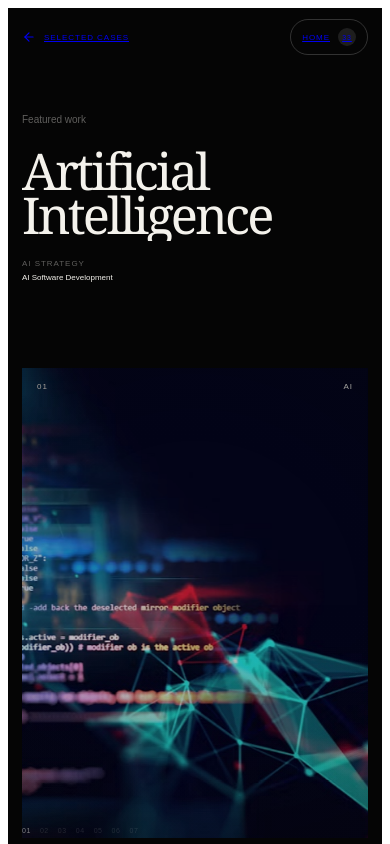
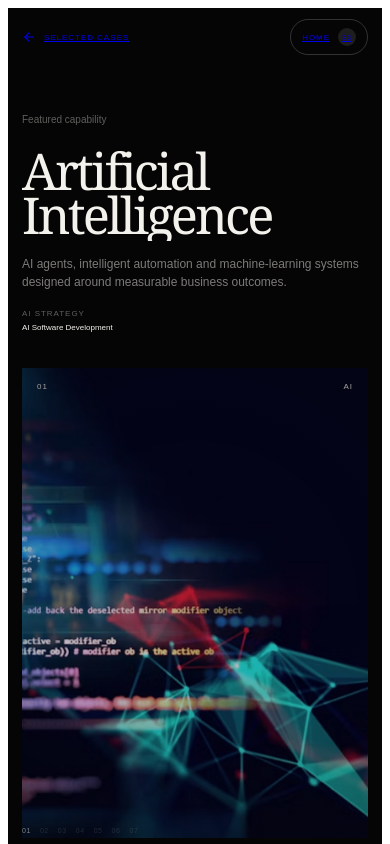
Before and after one commit to Dpehect/Trionn, a Next.js app: page /cases/ai-software-development-finland in a window 390 px wide. Shown: the top 844 px of the page. Built offline with nearby package versions, Linux system fonts and the light colour scheme.

Commit message:
detay ilk güncelleme

```diff
--- a/app/globals.css
+++ b/app/globals.css
@@ -1579,3 +1579,105 @@
     transform: none !important;
   }
 }
+
+
+/* Part 01 revision — vertical scene transitions and pointer-responsive imagery */
+.fw-slides {
+  overflow: hidden;
+}
+
+.fw-slide {
+  clip-path: none !important;
+  visibility: visible;
+  transform: translate3d(0, 0, 0);
+  will-change: transform;
+}
+
+.fw-slide__copy {
+  overflow: hidden;
+}
+
+.fw-slide__description {
+  max-width: 430px;
+  margin: 26px 0 0;
+  color: rgba(244,242,236,.5);
+  font-size: 13px;
+  line-height: 1.65;
+}
+
+.fw-slide__media {
+  perspective: 1100px;
+  cursor: crosshair;
+}
+
+.fw-slide__image {
+  width: 104%;
+  height: 104%;
+  margin: -2%;
+  transform-origin: center;
+  backface-visibility: hidden;
+}
+
+.fw-slide__wave {
+  position: absolute;
+  z-index: 4;
+  left: 0;
+  top: 0;
+  width: 220px;
+  aspect-ratio: 1;
+  border-radius: 50%;
+  opacity: 0;
+  pointer-events: none;
+  transform: translate(-50%, -50%) scale(.7);
+  background:
+    radial-gradient(
+      circle,
+      rgba(255,255,255,.18) 0%,
+      rgba(255,255,255,.08) 22%,
+      rgba(255,255,255,.025) 46%,
+      transparent 72%
+    );
+  filter: blur(8px);
+  mix-blend-mode: screen;
+}
+
+.fw-slide__wave::before,
+.fw-slide__wave::after {
+  content: "";
+  position: absolute;
+  inset: 18%;
+  border: 1px solid rgba(255,255,255,.14);
+  border-radius: 50%;
+}
+
+.fw-slide__wave::after {
+  inset: 34%;
+  border-color: rgba(255,255,255,.09);
+}
+
+@media (max-width: 900px) {
+  .fw-slide__description {
+    max-width: 100%;
+    margin-top: 14px;
+    font-size: 12px;
+    line-height: 1.5;
+  }
+
+  .fw-slide__wave {
+    display: none;
+  }
+}
+
+@media (prefers-reduced-motion: reduce) {
+  .fw-slide {
+    transform: none !important;
+  }
+
+  .fw-slide:not(:first-child) {
+    display: none;
+  }
+
+  .fw-slide__wave {
+    display: none;
+  }
+}
--- a/components/case-study-page.tsx
+++ b/components/case-study-page.tsx
@@ -13,43 +13,57 @@ gsap.registerPlugin(ScrollTrigger, useGSAP);
 const featuredSlides = [
   {
     category: "AI",
+    eyebrow: "Featured capability",
     title: "Artificial Intelligence",
+    description: "AI agents, intelligent automation and machine-learning systems designed around measurable business outcomes.",
     image: "/detail-part-01/ai-strategy.jpg",
     label: "AI Strategy",
   },
   {
     category: "Data",
+    eyebrow: "Featured capability",
     title: "Data Platforms",
+    description: "Operational data products that turn complex information into clear decisions, forecasts and scalable workflows.",
     image: "/detail-part-01/data-platform.jpg",
     label: "Data Systems",
   },
   {
     category: "Software",
+    eyebrow: "Featured capability",
     title: "Software Engineering",
+    description: "Reliable software foundations for enterprise platforms, internal tools and customer-facing digital products.",
     image: "/detail-part-01/software-studio.jpg",
     label: "Software Studio",
   },
   {
     category: "Web",
+    eyebrow: "Featured capability",
     title: "Web Development",
+    description: "Fast, accessible and search-ready web applications built with modern product engineering practices.",
     image: "/detail-part-01/web-engineering.jpg",
     label: "Web Engineering",
   },
   {
     category: "Development",
+    eyebrow: "Featured capability",
     title: "Development Systems",
+    description: "Clear development environments, reusable architecture and delivery systems that support long-term product growth.",
     image: "/detail-part-01/development-environment.jpg",
     label: "Development Environment",
   },
   {
     category: "Product",
+    eyebrow: "Featured capability",
     title: "Digital Products",
+    description: "Integrated web, mobile and interface systems designed to feel coherent across every screen and user journey.",
     image: "/detail-part-01/digital-product.jpg",
     label: "Product Experience",
   },
   {
     category: "Engineering",
+    eyebrow: "Featured capability",
     title: "Engineering Workflow",
+    description: "A practical delivery model connecting strategy, design, engineering and continuous product improvement.",
     image: "/detail-part-01/engineering-workflow.jpg",
     label: "Delivery Systems",
   },
@@ -66,27 +80,26 @@ export function CaseStudyPage({ study }: { study: CaseStudy }) {
       const slides = gsap.utils.toArray<HTMLElement>(".fw-slide");
       const progressItems = gsap.utils.toArray<HTMLElement>(".fw-progress__item");
 
-      gsap.set(slides.slice(1), {
-        clipPath: "inset(100% 0 0 0)",
+      gsap.set(slides, {
+        yPercent: (index) => (index === 0 ? 0 : 100),
       });
 
-      gsap.set(".fw-slide__title-line > span", {
-        yPercent: 105,
+      gsap.set(slides.slice(1), {
+        visibility: "visible",
       });
 
-      gsap.set(".fw-slide:first-child .fw-slide__title-line > span", {
-        yPercent: 0,
-      });
-
+      gsap.set(".fw-slide__title-line > span", { yPercent: 105 });
+      gsap.set(".fw-slide:first-child .fw-slide__title-line > span", { yPercent: 0 });
+      gsap.set(".fw-slide:first-child .fw-slide__description", { opacity: 1, y: 0 });
       gsap.set(progressItems[0], { opacity: 1 });
 
       const timeline = gsap.timeline({
         scrollTrigger: {
           trigger: ".fw-section",
           start: "top top",
-          end: `+=${featuredSlides.length * 110}%`,
+          end: `+=${featuredSlides.length * 115}%`,
           pin: ".fw-stage",
-          scrub: 1.25,
+          scrub: 1.2,
           anticipatePin: 1,
           invalidateOnRefresh: true,
         },
@@ -96,82 +109,82 @@ export function CaseStudyPage({ study }: { study: CaseStudy }) {
         if (index === 0) return;
 
         const previous = slides[index - 1];
+        const previousTitle = previous.querySelectorAll(".fw-slide__title-line > span");
         const currentTitle = slide.querySelectorAll(".fw-slide__title-line > span");
-        const previousTitle = previous.querySelectorAll(".fw-slide__title-line > span");
+        const currentDescription = slide.querySelector(".fw-slide__description");
 
         timeline
+          .to(
+            previous,
+            {
+              yPercent: -100,
+              duration: .9,
+              ease: "power3.inOut",
+            },
+            index - .58,
+          )
+          .to(
+            slide,
+            {
+              yPercent: 0,
+              duration: .9,
+              ease: "power3.inOut",
+            },
+            index - .58,
+          )
           .to(
             previousTitle,
             {
               yPercent: -110,
-              duration: .24,
+              duration: .32,
               stagger: .025,
               ease: "power2.in",
             },
-            index - .46,
-          )
-          .to(
-            slide,
-            {
-              clipPath: "inset(0% 0 0 0)",
-              duration: .72,
-              ease: "power3.inOut",
-            },
-            index - .55,
+            index - .56,
           )
           .fromTo(
-            slide.querySelector(".fw-slide__image"),
-            {
-              scale: 1.1,
-              yPercent: 6,
-            },
-            {
-              scale: 1,
-              yPercent: 0,
-              duration: .8,
-              ease: "power3.out",
-            },
-            index - .52,
-          )
-          .to(
             currentTitle,
+            { yPercent: 108 },
             {
               yPercent: 0,
-              duration: .42,
+              duration: .48,
               stagger: .035,
               ease: "power3.out",
             },
-            index - .26,
+            index - .16,
+          )
+          .fromTo(
+            currentDescription,
+            { opacity: 0, y: 20 },
+            {
+              opacity: 1,
+              y: 0,
+              duration: .4,
+              ease: "power2.out",
+            },
+            index - .08,
           )
           .to(
             progressItems[index - 1],
-            {
-              opacity: .25,
-              duration: .15,
-            },
-            index - .3,
+            { opacity: .25, duration: .15 },
+            index - .2,
           )
           .to(
             progressItems[index],
-            {
-              opacity: 1,
-              duration: .15,
-            },
-            index - .3,
+            { opacity: 1, duration: .15 },
+            index - .2,
           );
       });
 
       timeline.fromTo(
         ".fw-all-work",
-        {
-          yPercent: 100,
-        },
+        { yPercent: 100 },
         {
           yPercent: 0,
           duration: .55,
           ease: "power3.inOut",
         },
-        featuredSlides.length - .15,
+        featuredSlides.length - .12,
       );
 
       gsap.fromTo(
@@ -179,6 +192,62 @@ export function CaseStudyPage({ study }: { study: CaseStudy }) {
         { opacity: 0, y: -12 },
         { opacity: 1, y: 0, duration: .7, ease: "power3.out" },
       );
+
+      const mediaElements = gsap.utils.toArray<HTMLElement>(".fw-slide__media");
+
+      mediaElements.forEach((media) => {
+        const image = media.querySelector<HTMLElement>(".fw-slide__image");
+        const wave = media.querySelector<HTMLElement>(".fw-slide__wave");
+        if (!image || !wave) return;
+
+        const xTo = gsap.quickTo(image, "xPercent", { duration: .7, ease: "power3.out" });
+        const yTo = gsap.quickTo(image, "yPercent", { duration: .7, ease: "power3.out" });
+        const rotateXTo = gsap.quickTo(image, "rotationX", { duration: .8, ease: "power3.out" });
+        const rotateYTo = gsap.quickTo(image, "rotationY", { duration: .8, ease: "power3.out" });
+
+        const onMove = (event: PointerEvent) => {
+          const rect = media.getBoundingClientRect();
+          const nx = (event.clientX - rect.left) / rect.width - .5;
+          const ny = (event.clientY - rect.top) / rect.height - .5;
+
+          xTo(nx * 2.6);
+          yTo(ny * 2.2);
+          rotateXTo(ny * -3.5);
+          rotateYTo(nx * 4);
+
+          gsap.to(wave, {
+            x: event.clientX - rect.left,
+            y: event.clientY - rect.top,
+            opacity: .42,
+            scale: 1,
+            duration: .35,
+            ease: "power2.out",
+            overwrite: true,
+          });
+        };
+
+        const onLeave = () => {
+          xTo(0);
+          yTo(0);
+          rotateXTo(0);
+          rotateYTo(0);
+
+          gsap.to(wave, {
+            opacity: 0,
+            scale: .7,
+            duration: .45,
+            ease: "power2.out",
+          });
+        };
+
+        media.addEventListener("pointermove", onMove);
+        media.addEventListener("pointerleave", onLeave);
+
+        return () => {
+          media.removeEventListener("pointermove", onMove);
+          media.removeEventListener("pointerleave", onLeave);
+        };
+      });
     },
     { scope: root },
   );
@@ -209,13 +278,17 @@ export function CaseStudyPage({ study }: { study: CaseStudy }) {
                 style={{ zIndex: index + 1 }}
               >
                 <div className="fw-slide__copy">
-                  <span className="fw-slide__eyebrow">Featured work</span>
+                  <span className="fw-slide__eyebrow">{slide.eyebrow}</span>
 
                   <h1>
                     <span className="fw-slide__title-line">
                       <span>{slide.title}</span>
                     </span>
                   </h1>
+
+                  <p className="fw-slide__description">
+                    {slide.description}
+                  </p>
 
                   <div className="fw-slide__meta">
                     <span>{slide.label}</span>
@@ -231,6 +304,7 @@ export function CaseStudyPage({ study }: { study: CaseStudy }) {
                   />
 
                   <div className="fw-slide__media-shade" />
+                  <div className="fw-slide__wave" />
 
                   <div className="fw-slide__media-label">
                     <span>{String(index + 1).padStart(2, "0")}</span>
```
Also changed, not shown: 1 other file (tests, documents, lock files or other folders).
